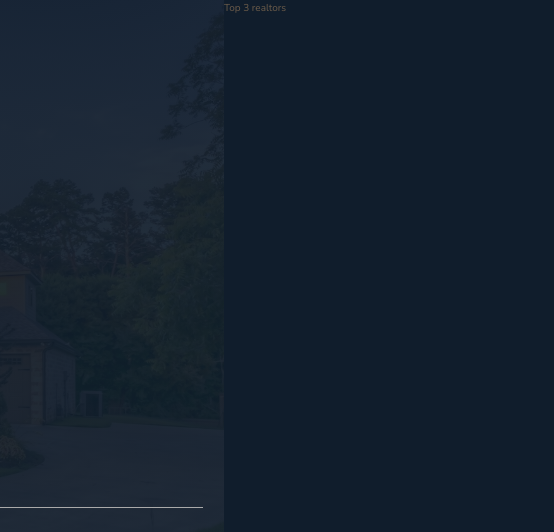
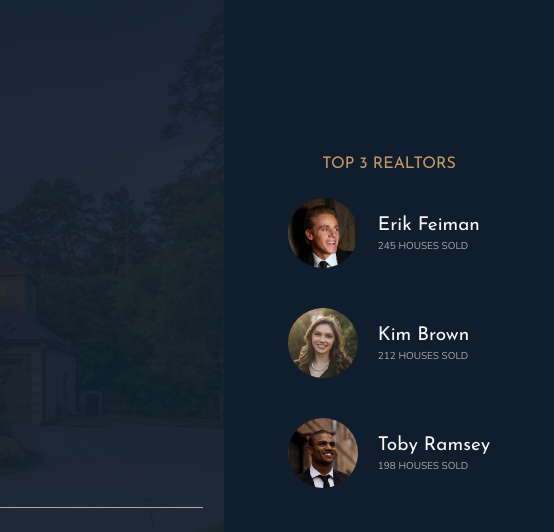
Before and after one commit to realericquach/nexter, a website: page index.html in a window 1280 px wide. Shown: the top 532 px of the page, 726-1280 px from the left. Drawn offline with nearby package versions, Linux system fonts and the light colour scheme.

Commit message:
realtors built

```diff
--- a/index.html
+++ b/index.html
@@ -30,7 +30,26 @@
     </div>
   </header>
 
-  <div class="realtors">Top 3 realtors</div>
+  <div class="realtors">
+    <h3 class="heading-3">Top 3 Realtors</h3>
+    <div class="realtors__list">
+      <img src="img/realtor-1.jpeg" alt="Realtor 1" class="realtors__img">
+      <div class="realtors__details">
+        <h4 class="heading-4 heading-4--light">Erik Feiman</h4>
+        <p class="realtors__sold">245 houses sold</p>
+      </div>
+      <img src="img/realtor-2.jpeg" alt="Realtor 2" class="realtors__img">
+      <div class="realtors__details">
+        <h4 class="heading-4 heading-4--light">Kim Brown</h4>
+        <p class="realtors__sold">212 houses sold</p>
+      </div>
+      <img src="img/realtor-3.jpeg" alt="Realtor 3" class="realtors__img">
+      <div class="realtors__details">
+        <h4 class="heading-4 heading-4--light">Toby Ramsey</h4>
+        <p class="realtors__sold">198 houses sold</p>
+      </div>
+    </div>
+  </div>
 
   <div class="features">
     <div class="feature">
--- a/sass/_realtors.scss
+++ b/sass/_realtors.scss
@@ -1,4 +1,30 @@
 .realtors {
   background-color: $color-secondary;
   grid-column: col-start 7 / full-end;
+  padding: 3rem;
+  display: grid;
+  align-content: center;
+  justify-content: center;
+  row-gap: 2rem;
+  justify-items: center;
+
+  &__list {
+    display: grid;
+    grid-template-columns: min-content max-content;
+    column-gap: 2rem;
+    row-gap: 5vh;
+    align-items: center;
+  }
+
+  &__img {
+    width: 7rem;
+    border-radius: 50%;
+    display: block;
+  }
+
+  &__sold {
+    text-transform: uppercase;
+    color: $color-grey-light-2;
+    margin-top: -3px;
+  }
 }
```
Also changed, not shown: css/style.css.
